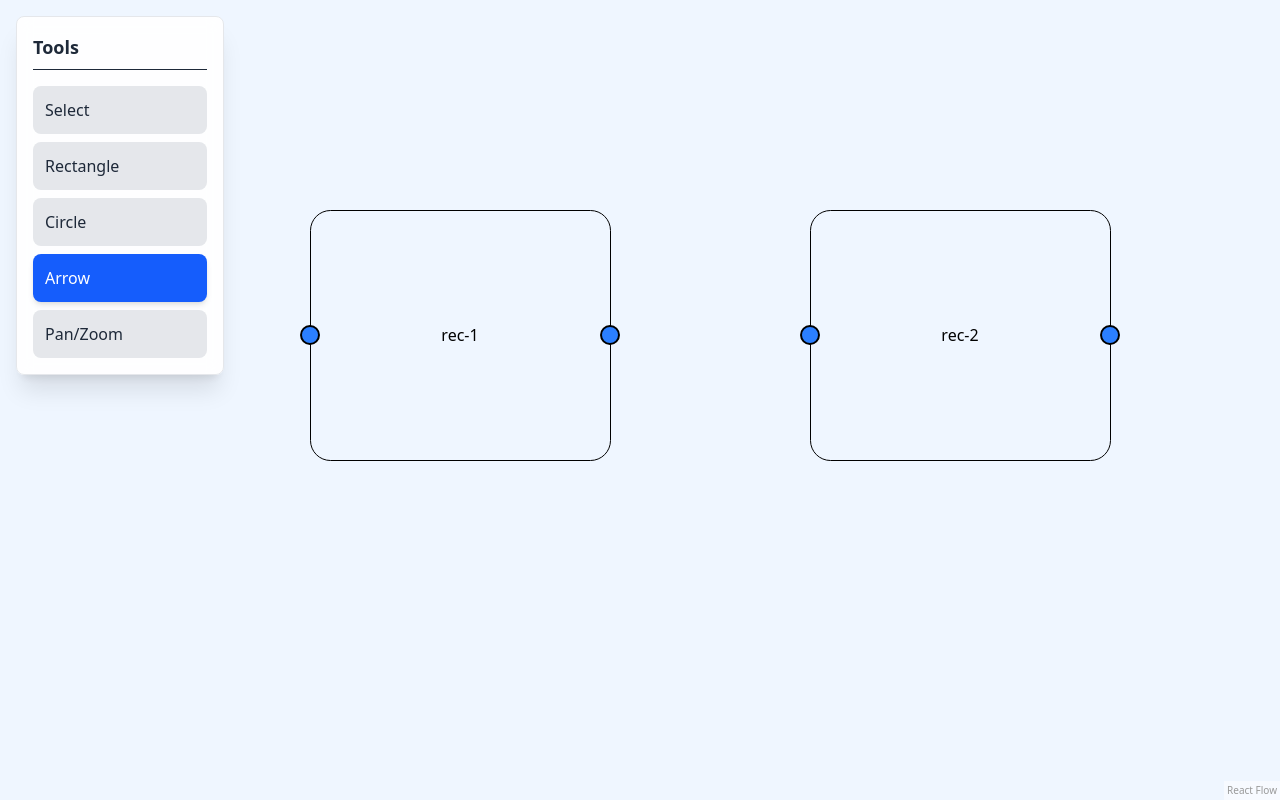
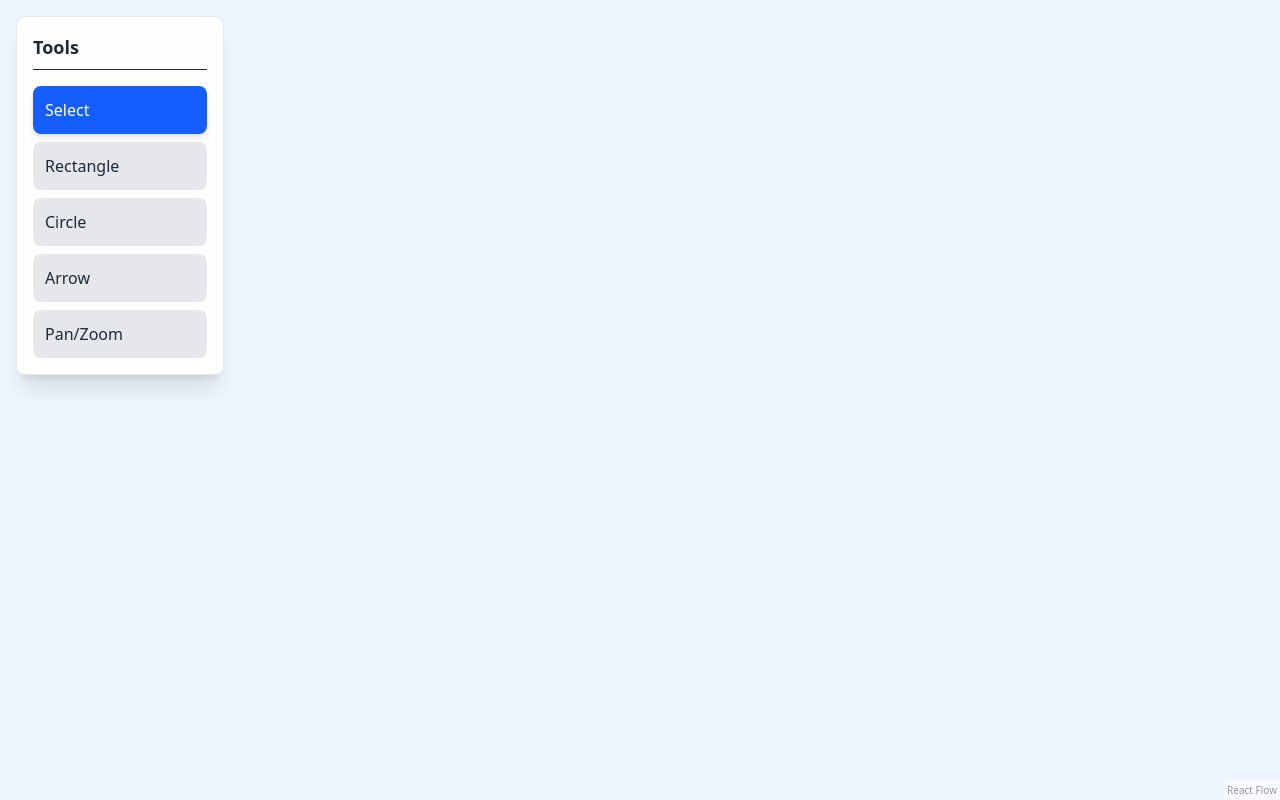
Before and after one commit to BikashKakati/eraser-frontend, a React (Vite) app: page / in a window 1280 px wide. Built offline with nearby package versions, Linux system fonts and the light colour scheme.

Commit message:
[UPDATE] For Rectangle option from the sidebar we are showing cross cursor and draggable creation of rectangle node

```diff
--- a/src/components/main-canvas/MainCanvas.tsx
+++ b/src/components/main-canvas/MainCanvas.tsx
@@ -19,7 +19,7 @@ import {
 
 import { tempNodes } from "../../constant";
 import { useActiveToolStore } from "../../store/zustand-store";
-import { EdgeTypes, type AnchorNodeType, type AppNode, type CustomEdge } from "../../types";
+import { EdgeTypes, ShapeNodeType, type AnchorNodeType, type AppNode, type CustomEdge, type ShapeNode } from "../../types";
 import ConnectionLine from "../connection-line/ConnectionLine";
 import ConnectableArrow from "../custom-edges/connectable-arrow/ConnectableArrow";
 import AnchorNode from "../custom-nodes/AnchorNode";
@@ -41,7 +41,7 @@ const edgeTypes = {
 const MainCanvas: React.FC = () => {
   const [nodes, setNodes, onNodesChange] = useNodesState<AppNode>(tempNodes);
   const [edges, setEdges, onEdgesChange] = useEdgesState<CustomEdge>([]);
-  const { activeTool } = useActiveToolStore();
+  const { activeTool, setActiveTool } = useActiveToolStore();
   console.log(activeTool);
 
   const { screenToFlowPosition } = useReactFlow<AppNode, CustomEdge>();
@@ -49,7 +49,9 @@ const MainCanvas: React.FC = () => {
   console.log(nodes);
   console.log(edges);
 
-  const [anchorNodeDetails, setAnchorNodeDetails] = useState<{ sourceNodeId: string, targetNodeId: string } | null>(null)
+  const [anchorNodeDetails, setAnchorNodeDetails] = useState<{ sourceNodeId: string, targetNodeId: string } | null>(null);
+  const [drawingShapeId, setDrawingShapeId] = useState<string | null>(null);
+  const [startPoint, setStartPoint] = useState<{ x: number, y: number } | null>(null);
 
   function handleNodeChange(nodeChanges: NodeChange<AppNode>[]) {
     if (activeTool === "arrow") {
@@ -68,15 +70,16 @@ const MainCanvas: React.FC = () => {
     setEdges((existingEdges) => addEdge(newEdge, existingEdges));
   }
 
-  // Handler to start drawing a free-floating arrow (Anchor Node)
+  // Handler to start drawing a free-floating arrow or rectangle
   const handleMouseDown = useCallback(
     (event: ReactMouseEvent) => {
-      if (activeTool !== 'arrow' || event.button !== 0) return;
+      if ((activeTool !== 'arrow' && activeTool !== 'rectangle') || event.button !== 0) return;
 
       event.preventDefault();
 
       const flowPosition = screenToFlowPosition({ x: event.clientX, y: event.clientY });
 
+      if (activeTool === 'arrow') {
         const sourceNodeId = `anchor-${getUniqueId()}`;
         const targetNodeId = `anchor-${getUniqueId()}`;
 
@@ -100,31 +103,62 @@ const MainCanvas: React.FC = () => {
 
         setNodes((nds) => nds.concat([sourceNode, targetNode]));
         setAnchorNodeDetails({ sourceNodeId, targetNodeId });
+      } else if (activeTool === 'rectangle') {
+        const newShapeId = `rect-${getUniqueId()}`;
+        const newNode: ShapeNode = {
+          id: newShapeId,
+          type: ShapeNodeType.rectangle,
+          position: flowPosition,
+          data: { textContent: "" },
+          width: 0,
+          height: 0,
+          selected: true,
+        };
+        setNodes((nds) => nds.concat([newNode]));
+        setDrawingShapeId(newShapeId);
+        setStartPoint(flowPosition);
+      }
 
     }, [activeTool, screenToFlowPosition, setNodes]
   );
 
   const handleMouseMove = useCallback(
     (event: ReactMouseEvent) => {
-      if (!anchorNodeDetails) return;
+      if (!anchorNodeDetails && !drawingShapeId) return;
 
       const flowPosition = screenToFlowPosition({ x: event.clientX, y: event.clientY });
 
+      if (anchorNodeDetails) {
         setNodes((existingNodes) =>
           existingNodes.map((node) => {
             if (node.id === anchorNodeDetails.targetNodeId) {
-            console.log(node);
               return { ...node, position: flowPosition };
             }
             return node;
           })
         );
-    }, [screenToFlowPosition, setNodes, anchorNodeDetails]
+      } else if (drawingShapeId && startPoint && activeTool === 'rectangle') {
+        setNodes((existingNodes) =>
+          existingNodes.map((node) => {
+            if (node.id === drawingShapeId) {
+              const width = Math.abs(flowPosition.x - startPoint.x);
+              const height = Math.abs(flowPosition.y - startPoint.y);
+              const position = {
+                x: Math.min(flowPosition.x, startPoint.x),
+                y: Math.min(flowPosition.y, startPoint.y)
+              };
+              return { ...node, position, width, height };
+            }
+            return node;
+          })
+        );
+      }
+    }, [screenToFlowPosition, setNodes, anchorNodeDetails, drawingShapeId, startPoint, activeTool]
   );
 
-  // Handler to finalize the arrow drawing
+  // Handler to finalize the arrow or rectangle drawing
   const handleMouseUp = useCallback(() => {
-    if (!anchorNodeDetails) return;
+    if (anchorNodeDetails) {
       const { sourceNodeId, targetNodeId } = anchorNodeDetails;
 
       const newEdge: CustomEdge = {
@@ -137,8 +171,13 @@ const MainCanvas: React.FC = () => {
 
       setEdges((existingEdges) => addEdge(newEdge, existingEdges));
       setAnchorNodeDetails(null);
+    } else if (drawingShapeId) {
+      setDrawingShapeId(null);
+      setStartPoint(null);
+      setActiveTool('select');
+    }
 
-  }, [anchorNodeDetails, setEdges]);
+  }, [anchorNodeDetails, setEdges, drawingShapeId, setActiveTool]);
 
 
   return (
@@ -157,13 +196,13 @@ const MainCanvas: React.FC = () => {
       onMouseMove={handleMouseMove}
       onMouseUp={handleMouseUp}
 
-      className={activeTool === 'arrow' ? 'arrow-tool-active' : ''}
+      className={`tool-${activeTool}`}
 
-      // Prevents the canvas from panning when the arrow tool is active
-      panOnDrag={activeTool !== 'arrow'}
+      // Prevents the canvas from panning when a drawing tool is active
+      panOnDrag={activeTool === 'select' || activeTool === 'pan_zoom'}
 
-      // Prevents nodes from being dragged when the arrow tool is active
-      nodesDraggable={activeTool !== 'arrow'}
+      // Prevents nodes from being dragged when a drawing tool is active
+      nodesDraggable={activeTool === 'select'}
     />
   );
 };
--- a/src/constant/index.ts
+++ b/src/constant/index.ts
@@ -1,27 +1,27 @@
 import { ShapeNodeType, type ShapeNode } from "../types";
-import type { SidbarOption } from "../types/sidebar-types";
+import type { SidebarOption } from "../types/sidebar-types";
 
 export const tempNodes: ShapeNode[] = [
-    {
-        id: "temp1a",
-        position: {x: 300, y: 200},
-        type: ShapeNodeType.rectangle,
-        data:{textContent:"rec-1"},
-        width: 300,
-        height: 250,
-    },
-    {
-        id: "temp2a",
-        position: {x: 800, y: 200},
-        type: ShapeNodeType.rectangle,
-        data:{textContent:"rec-2"},
-        width: 300,
-        height: 250,
-    },
+    // {
+    //     id: "temp1a",
+    //     position: {x: 300, y: 200},
+    //     type: ShapeNodeType.rectangle,
+    //     data:{textContent:"rec-1"},
+    //     width: 300,
+    //     height: 250,
+    // },
+    // {
+    //     id: "temp2a",
+    //     position: {x: 800, y: 200},
+    //     type: ShapeNodeType.rectangle,
+    //     data:{textContent:"rec-2"},
+    //     width: 300,
+    //     height: 250,
+    // },
 ]
 
 
-export const sidebarOptionList:SidbarOption[]=[
+export const sidebarOptionList:SidebarOption[]=[
     {
         title: "Select",
         key:"select",
--- a/src/store/zustand-store.ts
+++ b/src/store/zustand-store.ts
@@ -2,6 +2,6 @@ import { create } from "zustand";
 import type { ActiveToolStoreType } from "../types/zustand-types";
 
 export const useActiveToolStore = create<ActiveToolStoreType>((set) => ({
-  activeTool: "arrow",
+  activeTool: "select",
   setActiveTool: (tool) => set({ activeTool: tool }),
 }));
--- a/src/types/sidebar-types.ts
+++ b/src/types/sidebar-types.ts
@@ -1,6 +1,6 @@
 import type { Tool } from "./zustand-types"
 
-export type SidbarOption = {
+export type SidebarOption = {
     title: string,
     key: Tool
 }
```
Lines whose indentation alone changed are shown as unchanged.
